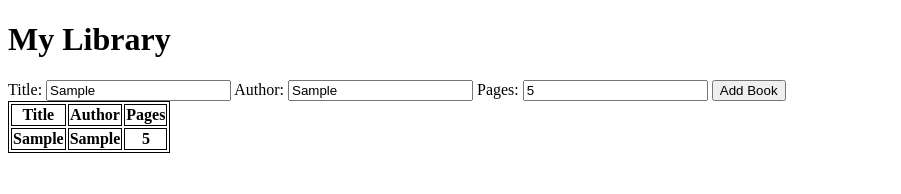
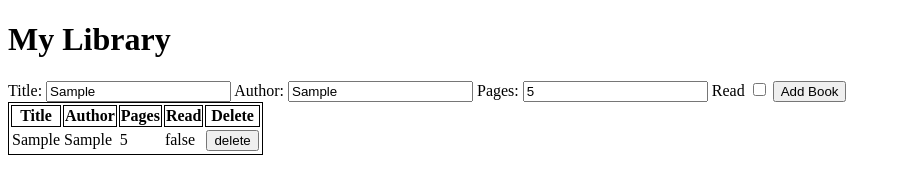
Before and after one commit to Jmalik9421/library, a plain HTML site: page index.html in a window 1280 px wide. Both pictures are taken after typing "Sample", "Sample", "5" into the empty fields and a click on the button "Add Book". Shown: the whole page, without its empty margins (0-901 px from the left). Drawn offline with Linux system fonts and the light colour scheme.

Commit message:
constructor modified to include read status, displayLibrary() function modified to display row of read status and delete button

```diff
--- a/index.html
+++ b/index.html
@@ -16,6 +16,8 @@
         <input type="text" id="author" name="author">
         <label for="pages">Pages:</label>
         <input type="number" id="pages" name="pages">
+        <label for="read">Read</label>
+        <input type="checkbox" id="read" name="read">
         <button type="submit">Add Book</button>
     </form>
 
--- a/script.js
+++ b/script.js
@@ -1,13 +1,11 @@
 const myLibrary = [];
 const bookList = document.querySelector('#book-list');
 
-function Book(title, author, pages) {
+function Book(title, author, pages, read) {
     this.title = title;
     this.author = author;
     this.pages = pages;
-    this.info = () => {
-        return `${title} by ${author}, ${pages} pages`;
-    };
+    this.read = read;
 };
 
 function addBookToLibrary() {
@@ -17,8 +15,9 @@ function addBookToLibrary() {
     const title = document.querySelector('#title').value;
     const author = document.querySelector('#author').value;
     const pages = document.querySelector('#pages').value;
+    const read = document.querySelector('#read').checked;
 
-    const newBook = new Book(title, author, pages);
+    const newBook = new Book(title, author, pages, read);
     myLibrary.push(newBook);
 
 }
@@ -37,10 +36,16 @@ function displayLibrary() {
     authorHead.textContent = 'Author';
     const pagesHead = document.createElement('th');
     pagesHead.textContent = 'Pages';
+    const readHead = document.createElement('th');
+    readHead.textContent = 'Read';
+    const deleteHead = document.createElement('th');
+    deleteHead.textContent = 'Delete';
 
     trHead.appendChild(titleHead);
     trHead.appendChild(authorHead);
     trHead.appendChild(pagesHead);
+    trHead.appendChild(readHead);
+    trHead.appendChild(deleteHead);
     table.appendChild(trHead);
     bookList.appendChild(table);
 
@@ -48,16 +53,25 @@ function displayLibrary() {
     myLibrary.forEach(book => {
         const tr = document.createElement('tr');
 
-        const title = document.createElement('th');
+        const title = document.createElement('td');
         title.textContent = `${book.title}`;
-        const author = document.createElement('th');
+        const author = document.createElement('td');
         author.textContent = `${book.author}`;
-        const pages = document.createElement('th');
+        const pages = document.createElement('td');
         pages.textContent = `${book.pages}`;
+        const read = document.createElement('td')
+        read.textContent = `${book.read}`;
+        const deleteBody = document.createElement('td');
+        const deleteBtn = document.createElement('button');
+        deleteBtn.textContent = `delete`;
+
+        deleteBody.appendChild(deleteBtn);
 
         tr.appendChild(title);
         tr.appendChild(author);
         tr.appendChild(pages);
+        tr.appendChild(read);
+        tr.appendChild(deleteBody);
         table.appendChild(tr);
     });
 }
```
